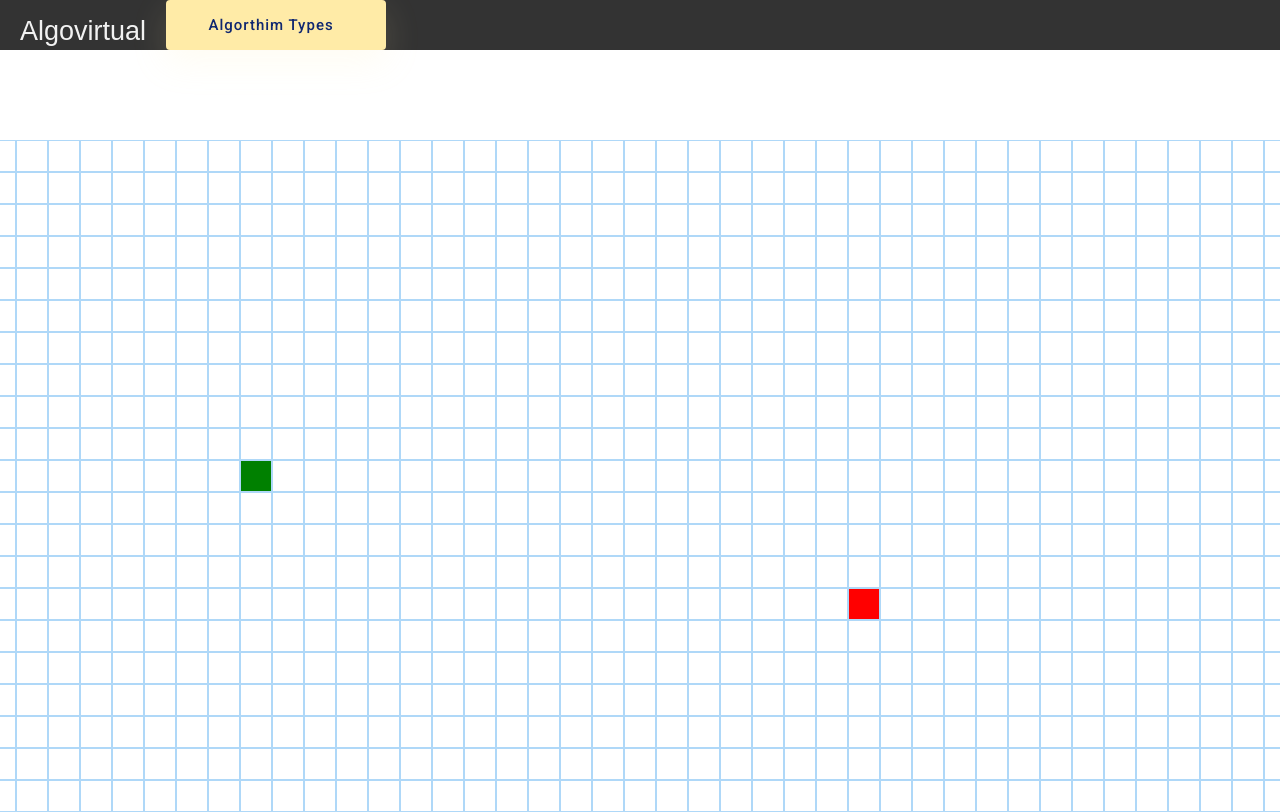
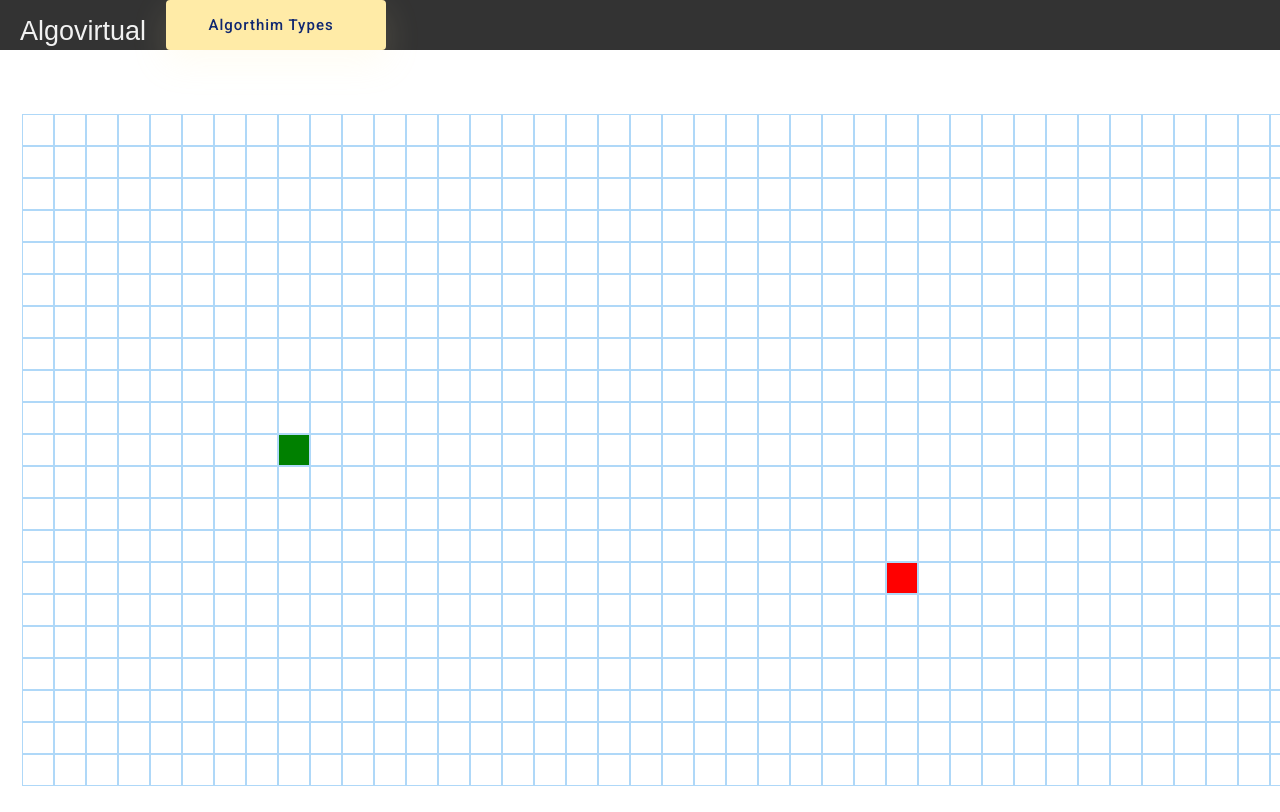
Before and after one commit to seydobassam/algovisual, a Vue app: page / in a window 1280 px wide. Built offline with nearby package versions, Linux system fonts and the light colour scheme.

Commit message:
fix grid view overfolow

```diff
--- a/src/views/gridView.vue
+++ b/src/views/gridView.vue
@@ -1,11 +1,13 @@
 <template>
   <div class="grid-container">
     <div class="grid">
-      <tr v-for="(record, rowIndex) in gridData" :key="rowIndex">
-        <td v-for="(col, index) in record" :key="index">
-          <NodeWidget :nodeProp="col"> </NodeWidget>
-        </td>
-      </tr>
+      <div class="grid-view">
+        <tr class="trs" v-for="(record, rowIndex) in gridData" :key="rowIndex">
+          <td v-for="(col, index) in record" :key="index">
+            <NodeWidget :nodeProp="col"> </NodeWidget>
+          </td>
+        </tr>
+      </div>
     </div>
   </div>
 </template>
@@ -14,27 +16,43 @@
 import NodeWidget from "../widgets/nodeWidget.vue";
 import pathfindingGrid from "../modules/pathfindingGrid";
 
- export default {
+export default {
   name: "GridView",
   components: {
     NodeWidget,
   },
 
   setup() {
-    const {gridNodesState, createGridNodes} = pathfindingGrid()
+    const { gridNodesState, createGridNodes } = pathfindingGrid();
 
     createGridNodes();
 
-    return {...gridNodesState}
+    return { ...gridNodesState };
   },
 };
 </script>
 
 <style>
 .grid-container {
+  margin-top: 100px;
+  position: fixed;
+  top: 0;
+  left: 0;
+  bottom: 0;
+  right: 0;
+  overflow-x: auto;
+}
+
+.grid {
   display: flex;
+  flex-direction: column;
+  align-items: center;
   justify-content: center;
-  width: 100%;
-  margin-top: 90px;
+  height: 100%;
+}
+
+.grid-view {
+  width: 96.6%;
+  margin: auto;
 }
 </style>
```
